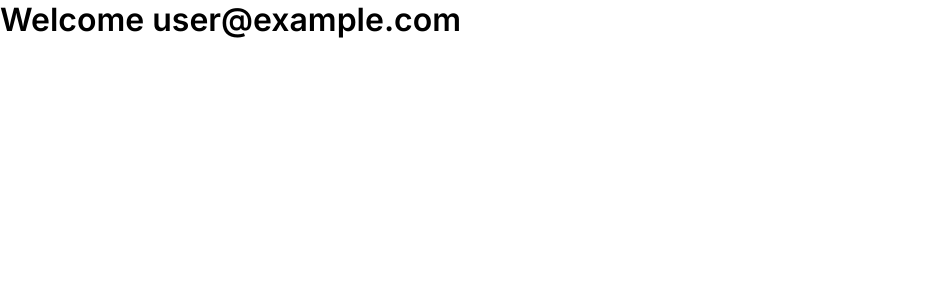
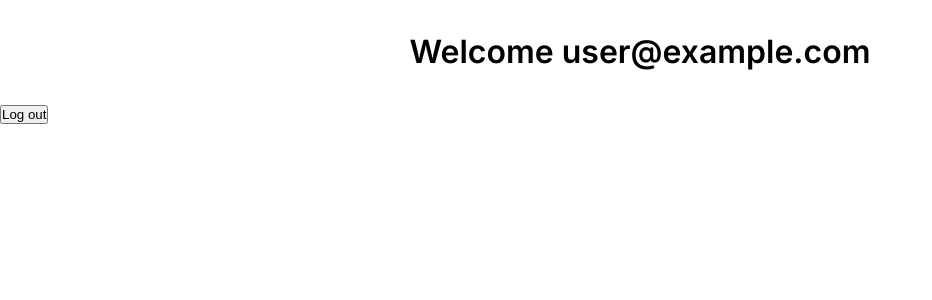
Before and after one commit to knada/react-firebase-authentication, a React (Create React App) app: page /home in a window 1280 px wide. Shown: the top 300 px of the page, without its empty margins (0-932 px from the left). Built offline with nearby package versions, Linux system fonts and the light colour scheme; no server answers; sample sign-in values are in the browser's storage.

Commit message:
Added logout button and functionality to home page

```diff
--- a/src/components/Home/Home.tsx
+++ b/src/components/Home/Home.tsx
@@ -1,21 +1,44 @@
 import * as React from 'react'
-import { useSelector } from 'react-redux'
+import { useDispatch, useSelector } from 'react-redux'
+import { useHistory } from 'react-router-dom'
 import styled from 'styled-components'
-import { selectAuthUser } from '../../features/Auth/authSlice'
+import { selectAuthUser, logout, setAuthError } from '../../features/Auth/authSlice'
+import { useFirebase } from '../../hooks/contexts'
 import Loading from '../Loading/Loading'
 
 const HomeContainer = styled.div`
     margin: auto;
 `
 
-const HomeHeading = styled.h1``
+const HomeHeading = styled.h1`
+    margin: 2rem;
+    text-align: center;
+`
+
+const LogoutButton = styled.button``
 
 const Home = () => {
     const authUser = useSelector(selectAuthUser)
+    const firebase = useFirebase()
+    const history = useHistory()
+    const dispatch = useDispatch()
+
+    const handleLogout = () => {
+        firebase
+            .doSignOut()
+            .then(() => {
+                localStorage.removeItem('authenticated')
+                dispatch(logout())
+                history.push('/')
+            })
+            .catch((error: any) => dispatch(setAuthError({ code: error.code, message: error.message })))
+    }
+
     if (authUser) {
         return (
             <HomeContainer>
                 <HomeHeading>Welcome {authUser.email}</HomeHeading>
+                <LogoutButton onClick={handleLogout}>Log out</LogoutButton>
             </HomeContainer>
         )
     }
```
Also changed, not shown: 1 other file (tests, documents, lock files or other folders).
